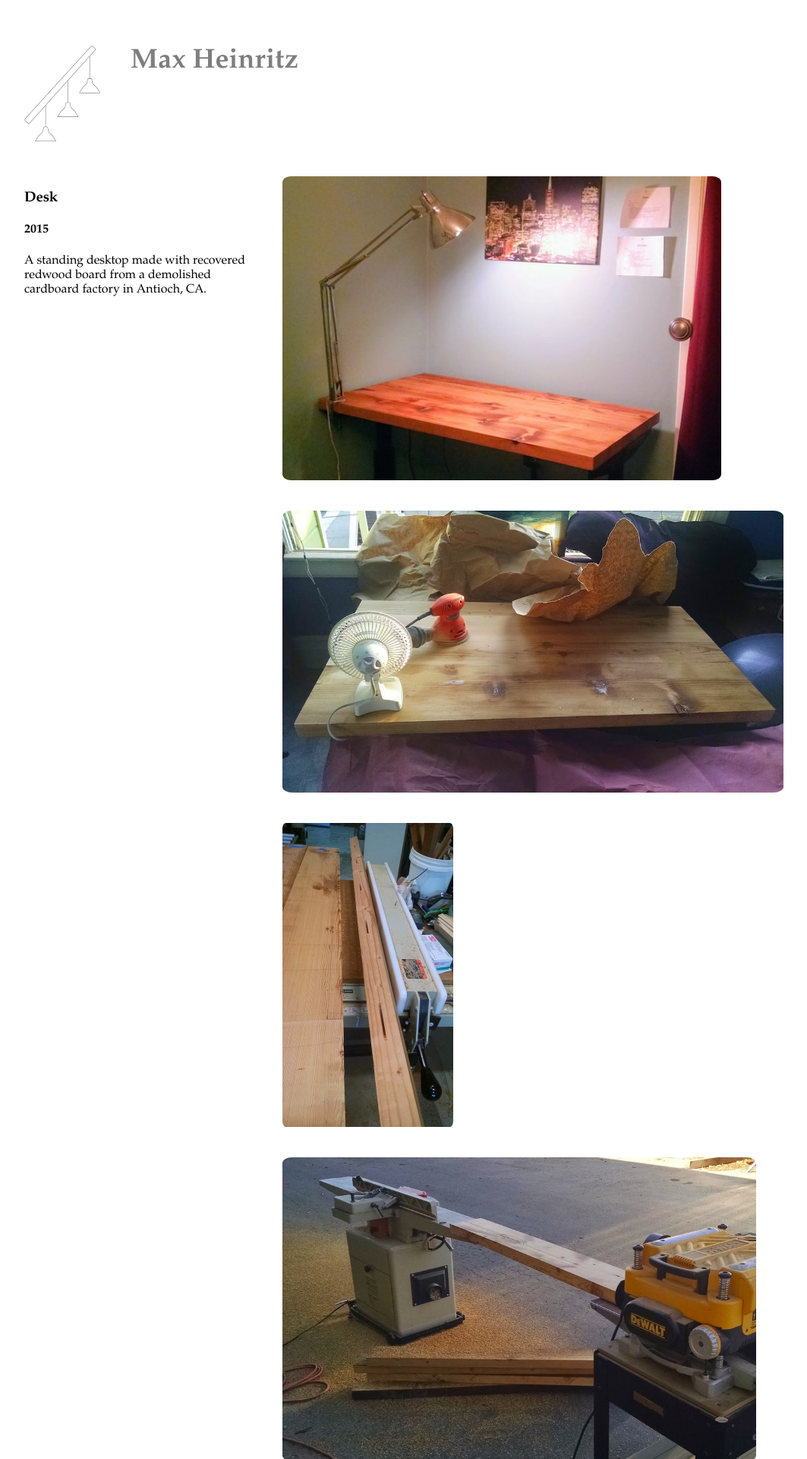
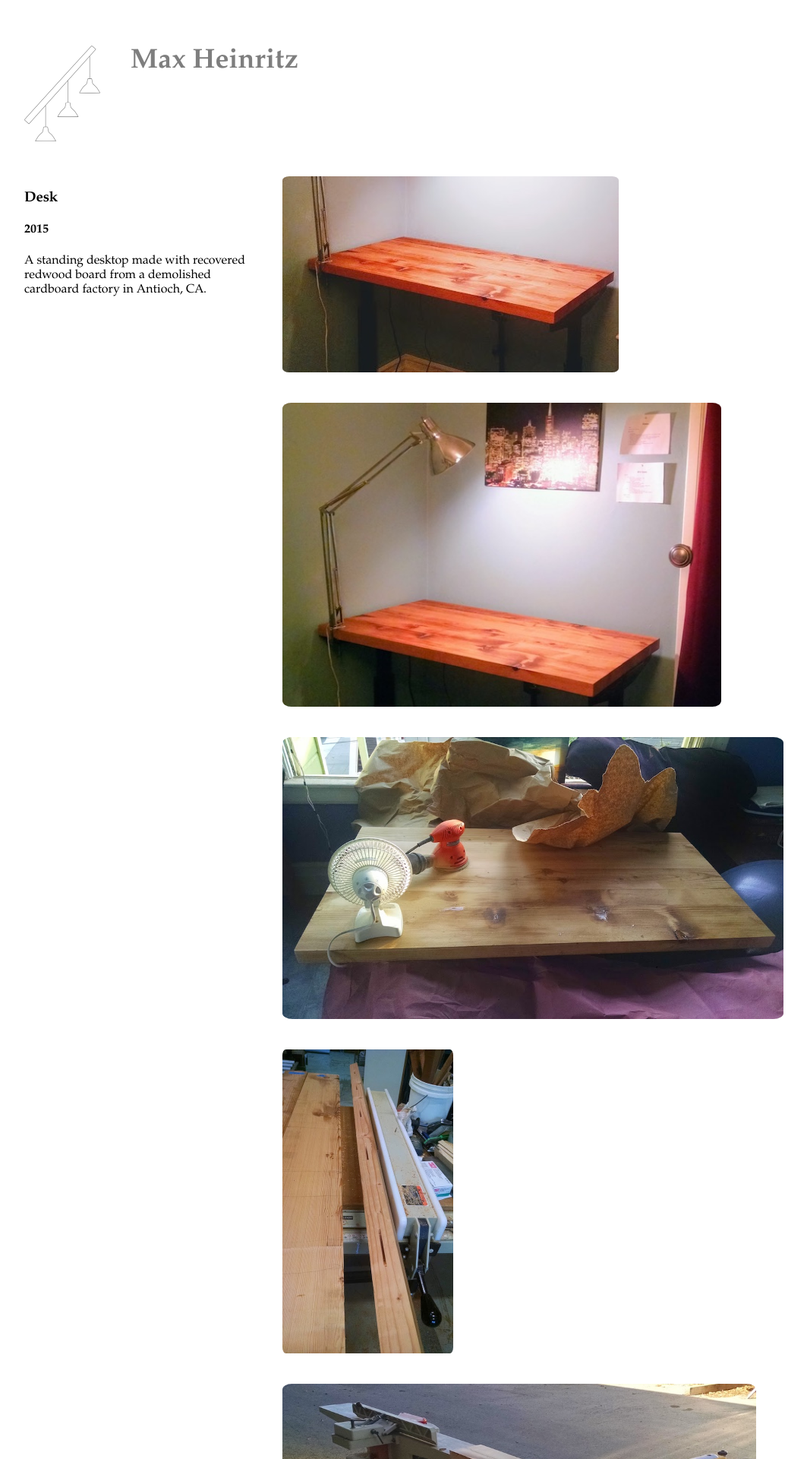
Before and after one commit to maxh/maxheinritz.com, a Jekyll site: the page built from _projects/desk.md, in a window 1280 px wide. Shown: the top 1920 px of the page at 76% size, without its empty margins (108-1171 px from the left). Built offline with Jekyll 4.4.1, drawn with Linux system fonts in a browser that asks for light colours.

Commit message:
moar art less max

```diff
--- a/_projects/desk.md
+++ b/_projects/desk.md
@@ -2,6 +2,7 @@
 year: 2015
 desc: A standing desktop made with recovered redwood board from a demolished cardboard factory in Antioch, CA.
 images:
+- desk-top.jpg
 - desk-final.jpg
 - desk-behind.jpg
 - desk.jpg
```
Also changed, not shown: _projects/door.md (+2 -2 lines), _projects/fox-mask.md (+1 -1 lines), images/desk-top.jpg (added), images/door-me.jpg.
